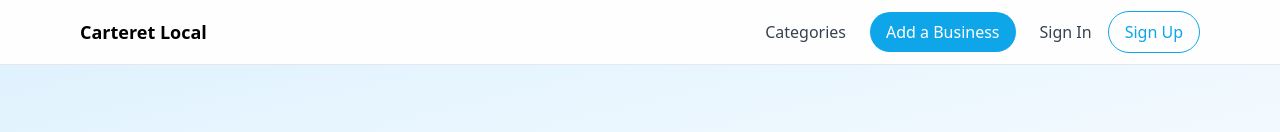
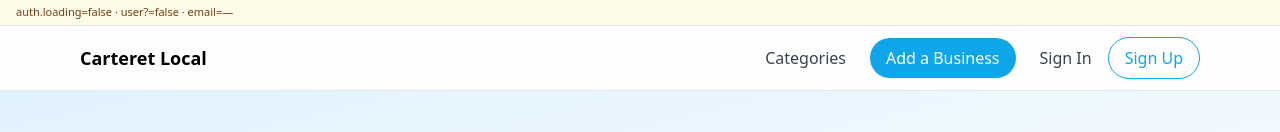
Before and after one commit to CRMwebsolution/carteret-count-biz, a React (Vite) app: page / in a window 1280 px wide. Shown: the top 132 px of the page. Built offline with nearby package versions, Linux system fonts and the light colour scheme; no server answers; the database is empty.

Commit message:
Updated Navbar.tsx

```diff
--- a/src/components/Navbar.tsx
+++ b/src/components/Navbar.tsx
@@ -1,6 +1,6 @@
 import { Link, NavLink } from 'react-router-dom'
 import { useState } from 'react'
-import { useAuth } from '../providers/AuthProvider'  // ⬅️ updated import
+import { useAuth } from '../providers/AuthProvider'  // using AuthProvider
 import AuthModal from './AuthModal'
 
 export default function Navbar() {
@@ -10,7 +10,7 @@ export default function Navbar() {
     mode: 'signin'
   })
 
-  const { user, loading, signOut } = useAuth()  // ⬅️ now from AuthProvider
+  const { user, loading, signOut } = useAuth()
 
   async function handleSignOut() {
     try {
@@ -29,6 +29,11 @@ export default function Navbar() {
   return (
     <>
       <header className="sticky top-0 z-50 bg-white/80 backdrop-blur border-b">
+        {/* 🔎 DEBUG LINE — remove later */}
+        <div className="text-[11px] px-4 py-1 bg-yellow-50 border-b text-yellow-900">
+          auth.loading={String(loading)} · user?={String(!!user)} · email={user?.email ?? '—'}
+        </div>
+
         <div className="max-w-6xl mx-auto px-4 h-16 flex items-center justify-between">
           <Link to="/" className="font-bold text-lg">Carteret Local</Link>
 
```
